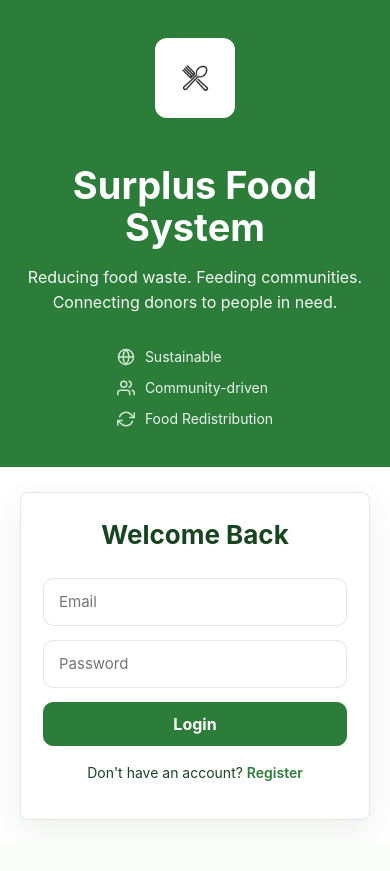
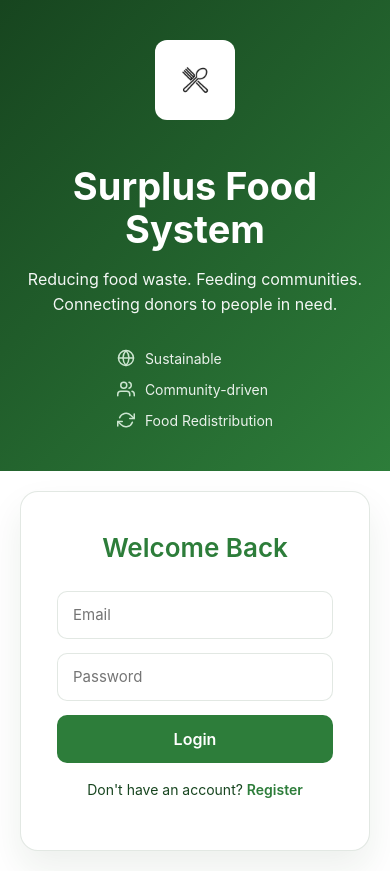
Before and after one commit to hokwirmoki/Surplus-Food-System, a React (Vite) app in the folder frontend/: page / in a window 390 px wide. Before the commit the page ends 844 px from the top, so only its background shows below. Built offline with nearby package versions, Linux system fonts and the light colour scheme; no server answers.

Commit message:
slight improvement UI

```diff
--- a/frontend/src/App.jsx
+++ b/frontend/src/App.jsx
@@ -20,7 +20,6 @@ import ViewImpact from "./pages/ViewImpact.jsx";
 import VerifyUsers from "./pages/VerifyUsers.jsx";
 import ViewFinancials from "./pages/ViewFinancials.jsx";
 import HomeRedirect from "./pages/HomeRedirect.jsx";
-import "./styles/system.css";
 
 function App() {
   const [user, setUser] = useState(() => {
--- a/frontend/src/styles/system.css
+++ /dev/null
@@ -1,324 +0,0 @@
-:root {
-  --green-dark: #17451f;
-  --green: #2d7d3a;
-  --green-light: #dff3e2;
-  --surface: #ffffff;
-  --surface-alt: #f7fbf8;
-  --surface-soft: #fbfdfb;
-  --text: #14351c;
-  --muted: #5f7566;
-  --border: rgba(23, 69, 31, 0.12);
-  --shadow: rgba(23, 69, 31, 0.08);
-  --shadow-strong: rgba(23, 69, 31, 0.14);
-  --focus-ring: rgba(45, 125, 58, 0.18);
-}
-
-.app-layout,
-.app-content,
-.login-page,
-.register-page,
-.profile-page,
-.dashboard-container,
-.available-page,
-.claims-page,
-.donate-page,
-.analytics-container {
-  background: var(--surface-soft);
-}
-
-.navbar {
-  background: rgba(255, 255, 255, 0.88);
-  border-bottom: 1px solid var(--border);
-  box-shadow: 0 1px 0 rgba(23, 69, 31, 0.04);
-  backdrop-filter: blur(18px);
-  -webkit-backdrop-filter: blur(18px);
-}
-
-.navbar-logo h3,
-.page-title,
-.title,
-.dashboard-title,
-.login-card h2,
-.register-card h2,
-.register-card h3,
-.profile-card h3,
-.donate-card h2,
-.food-table h3,
-.analytics-header h2,
-.analytics-container > h2 {
-  color: var(--green-dark);
-  font-weight: 700;
-  letter-spacing: 0;
-}
-
-.login-left,
-.register-left,
-.profile-left {
-  background: var(--green);
-}
-
-.login-card,
-.register-card,
-.profile-card,
-.dashboard-card,
-.food-card,
-.claim-card,
-.donate-card,
-.food-table,
-.metric-card,
-.stat-card,
-.impact-chart,
-.predictive-section,
-.table-container,
-.payment-modal-card,
-.date-time-panel {
-  background: rgba(255, 255, 255, 0.96);
-  border: 1px solid var(--border);
-  border-radius: 8px;
-  box-shadow: 0 12px 34px var(--shadow);
-}
-
-.food-card,
-.claim-card,
-.metric-card,
-.stat-card {
-  transition: transform 0.18s ease, box-shadow 0.18s ease, border-color 0.18s ease;
-}
-
-.food-card:hover,
-.claim-card:hover,
-.metric-card:hover,
-.stat-card:hover {
-  transform: translateY(-2px);
-  border-color: rgba(45, 125, 58, 0.24);
-  box-shadow: 0 16px 40px var(--shadow-strong);
-}
-
-.metric-card::before,
-.stat-card::before {
-  display: none;
-}
-
-.analytics-container {
-  color: var(--text);
-}
-
-.analytics-header h2 {
-  font-size: clamp(1.8rem, 2.2vw, 2.5rem);
-}
-
-.analytics-subtitle,
-.subtitle,
-.empty-text,
-.empty,
-.loading-state,
-.empty-state,
-.meta,
-.profile-info,
-.welcome-text {
-  color: var(--muted);
-}
-
-.metric-card h3,
-.stat-card h3 {
-  color: var(--muted);
-  letter-spacing: 0;
-  text-transform: none;
-}
-
-.metric-card p,
-.stat-card h2 {
-  color: var(--green-dark);
-}
-
-input,
-textarea,
-.login-card input,
-.register-card input,
-.register-card select,
-.profile-card input,
-.profile-card select,
-.donate-card input,
-.claim-input-group input,
-.payment-modal-input,
-.date-time-trigger,
-.select-menu-trigger {
-  border-radius: 10px;
-  border-color: var(--border);
-  background: rgba(255, 255, 255, 0.96);
-  color: var(--green-dark);
-  box-shadow: inset 0 1px 0 rgba(255, 255, 255, 0.72);
-}
-
-input:focus,
-textarea:focus,
-.login-card input:focus,
-.register-card input:focus,
-.register-card select:focus,
-.profile-card input:focus,
-.profile-card select:focus,
-.donate-card input:focus,
-.claim-input-group input:focus,
-.payment-modal-input:focus {
-  border-color: rgba(45, 125, 58, 0.45);
-  box-shadow: 0 0 0 4px var(--focus-ring);
-}
-
-button,
-.btn-primary,
-.btn-secondary,
-.claim-btn,
-.map-btn,
-.confirm-pickup-btn,
-.pagination-button,
-.pagination button,
-.action-buttons button,
-.date-time-actions button,
-.login-card button,
-.register-card button,
-.otp-card button {
-  min-height: 44px;
-  border-radius: 10px;
-  font-weight: 700;
-  transition: background-color 0.18s ease, border-color 0.18s ease, color 0.18s ease, transform 0.18s ease, box-shadow 0.18s ease;
-}
-
-.btn-primary,
-.claim-btn,
-.confirm-pickup-btn,
-.date-time-apply,
-.login-card button,
-.register-card button,
-.otp-card button,
-.action-buttons button:not(.danger-action),
-.pagination button.active {
-  background: var(--green);
-  color: #ffffff;
-  border: 1px solid var(--green);
-}
-
-.btn-primary:hover,
-.claim-btn:hover,
-.confirm-pickup-btn:hover,
-.date-time-apply:hover,
-.login-card button:hover,
-.register-card button:hover,
-.otp-card button:hover,
-.action-buttons button:not(.danger-action):hover {
-  background: var(--green-dark);
-  border-color: var(--green-dark);
-  color: #ffffff;
-  transform: translateY(-1px);
-}
-
-.btn-secondary,
-.map-btn,
-.date-time-clear,
-.pagination-button,
-.pagination button,
-.otp-card .secondary-otp-button {
-  background: #ffffff;
-  color: var(--green-dark);
-  border: 1px solid var(--border);
-}
-
-.btn-secondary:hover,
-.map-btn:hover,
-.date-time-clear:hover,
-.pagination-button:hover:not(:disabled),
-.pagination button:hover:not(:disabled),
-.otp-card .secondary-otp-button:hover {
-  background: var(--surface-alt);
-  border-color: rgba(45, 125, 58, 0.28);
-  color: var(--green-dark);
-}
-
-button:disabled,
-.pagination-button:disabled,
-.pagination button:disabled {
-  opacity: 0.55;
-  cursor: not-allowed;
-  transform: none;
-}
-
-.danger-action,
-.btn-danger,
-.dropdown .logout {
-  color: #b42318;
-}
-
-.danger-action:hover,
-.btn-danger:hover,
-.dropdown .logout:hover {
-  background: #b42318;
-  border-color: #b42318;
-  color: #ffffff;
-}
-
-.analytics-table,
-.history-table {
-  border-collapse: collapse;
-  background: #ffffff;
-}
-
-.analytics-table th,
-.history-table th {
-  background: var(--surface-alt);
-  color: var(--green-dark);
-  font-weight: 700;
-}
-
-.analytics-table th,
-.analytics-table td,
-.history-table th,
-.history-table td {
-  border-bottom: 1px solid var(--border);
-}
-
-.table-container,
-.history-table-wrap {
-  overflow-x: auto;
-  -webkit-overflow-scrolling: touch;
-}
-
-.status,
-.verified-badge,
-.profile-verified {
-  border-radius: 999px;
-}
-
-.verified-badge {
-  background: var(--surface-alt);
-  color: var(--green-dark);
-  border: 1px solid var(--border);
-}
-
-.dropdown,
-.select-menu-list {
-  border-radius: 10px;
-  box-shadow: 0 18px 42px var(--shadow-strong);
-}
-
-.payment-modal {
-  background: rgba(10, 25, 12, 0.28);
-  backdrop-filter: blur(10px);
-  -webkit-backdrop-filter: blur(10px);
-}
-
-@media (max-width: 768px) {
-  .login-left,
-  .register-left,
-  .profile-left {
-    padding: 34px 22px;
-  }
-
-  .login-card,
-  .register-card,
-  .profile-card,
-  .dashboard-card,
-  .donate-card,
-  .food-table,
-  .payment-modal-card {
-    padding: 22px;
-  }
-}
```
